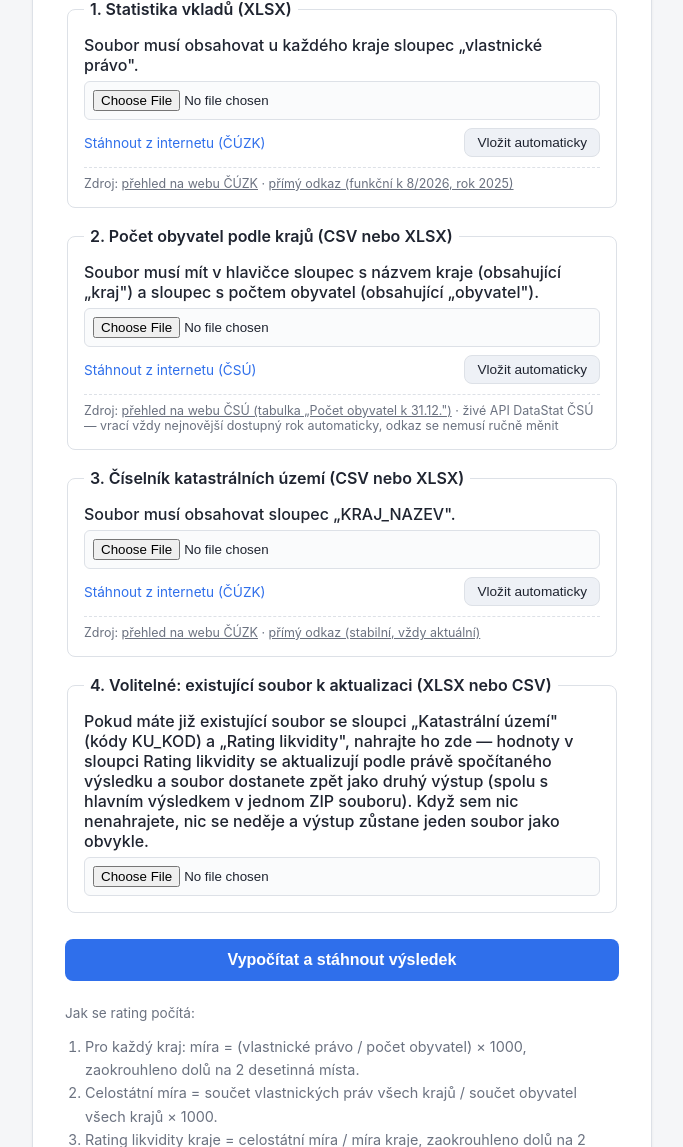
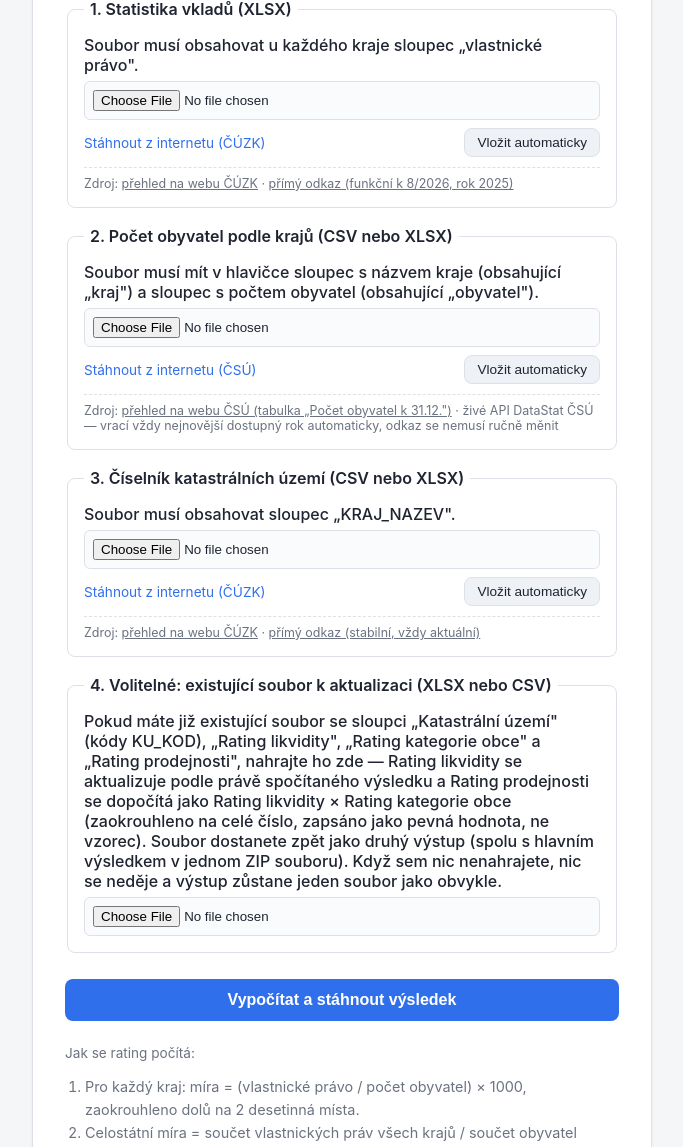
Before and after one commit to koym00/Rating_likvidity, a Flask app: page / in a window 1280 px wide. Shown: the part 217-1364 px from the top of the page, without its empty margins (298-981 px from the left). Run offline with Flask 3, Linux system fonts and the light colour scheme.

Commit message:
Update field description for Rating prodejnosti requirement

```diff
--- a/main/templates/index.html
+++ b/main/templates/index.html
@@ -202,11 +202,13 @@
         <fieldset>
             <legend>4. Volitelné: existující soubor k aktualizaci (XLSX nebo CSV)</legend>
             <label for="aktualizace">
-                Pokud máte již existující soubor se sloupci „Katastrální území" (kódy KU_KOD)
-                a „Rating likvidity", nahrajte ho zde — hodnoty v sloupci Rating likvidity se
-                aktualizují podle právě spočítaného výsledku a soubor dostanete zpět jako druhý
-                výstup (spolu s hlavním výsledkem v jednom ZIP souboru). Když sem nic nenahrajete,
-                nic se neděje a výstup zůstane jeden soubor jako obvykle.
+                Pokud máte již existující soubor se sloupci „Katastrální území" (kódy KU_KOD),
+                „Rating likvidity", „Rating kategorie obce" a „Rating prodejnosti", nahrajte ho
+                zde — Rating likvidity se aktualizuje podle právě spočítaného výsledku a Rating
+                prodejnosti se dopočítá jako Rating likvidity × Rating kategorie obce (zaokrouhleno
+                na celé číslo, zapsáno jako pevná hodnota, ne vzorec). Soubor dostanete zpět jako
+                druhý výstup (spolu s hlavním výsledkem v jednom ZIP souboru). Když sem nic
+                nenahrajete, nic se neděje a výstup zůstane jeden soubor jako obvykle.
             </label>
             <input type="file" id="aktualizace" name="aktualizace" accept=".csv,.xlsx,.xlsm">
         </fieldset>
```
